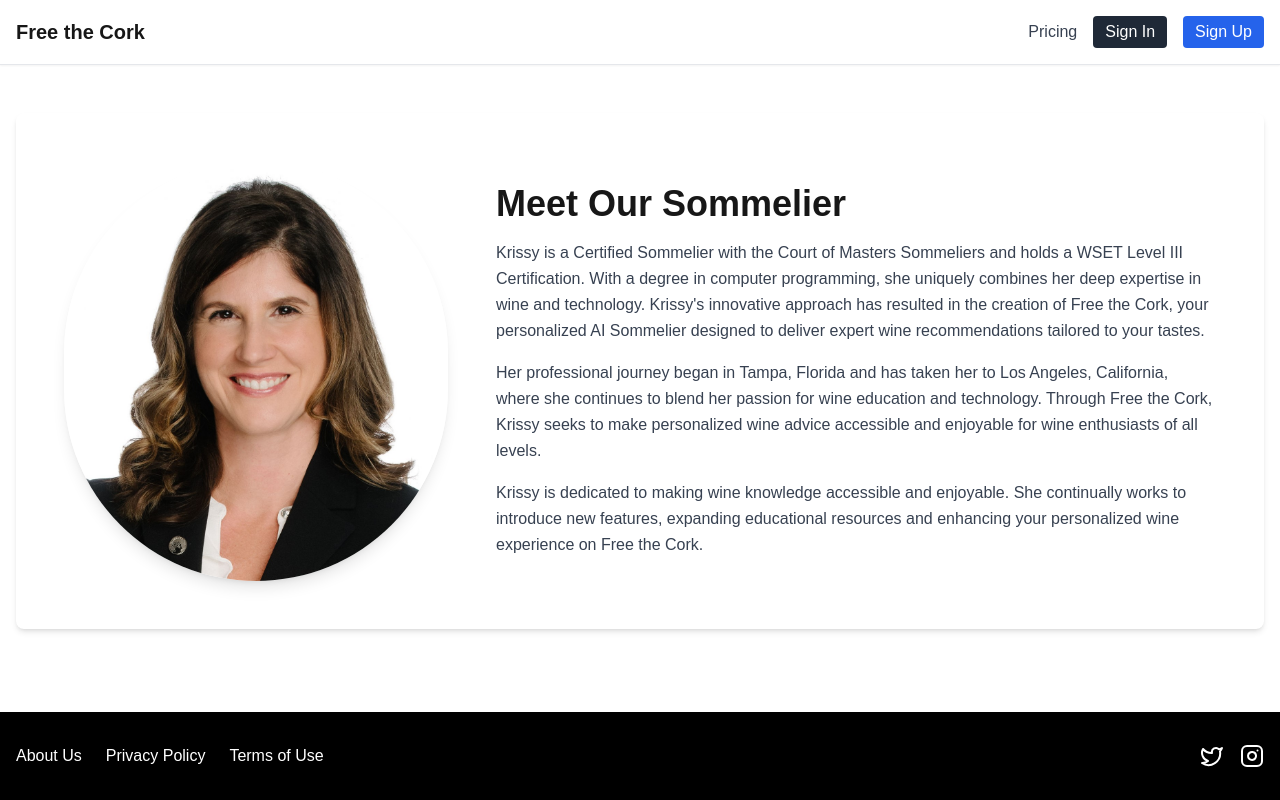
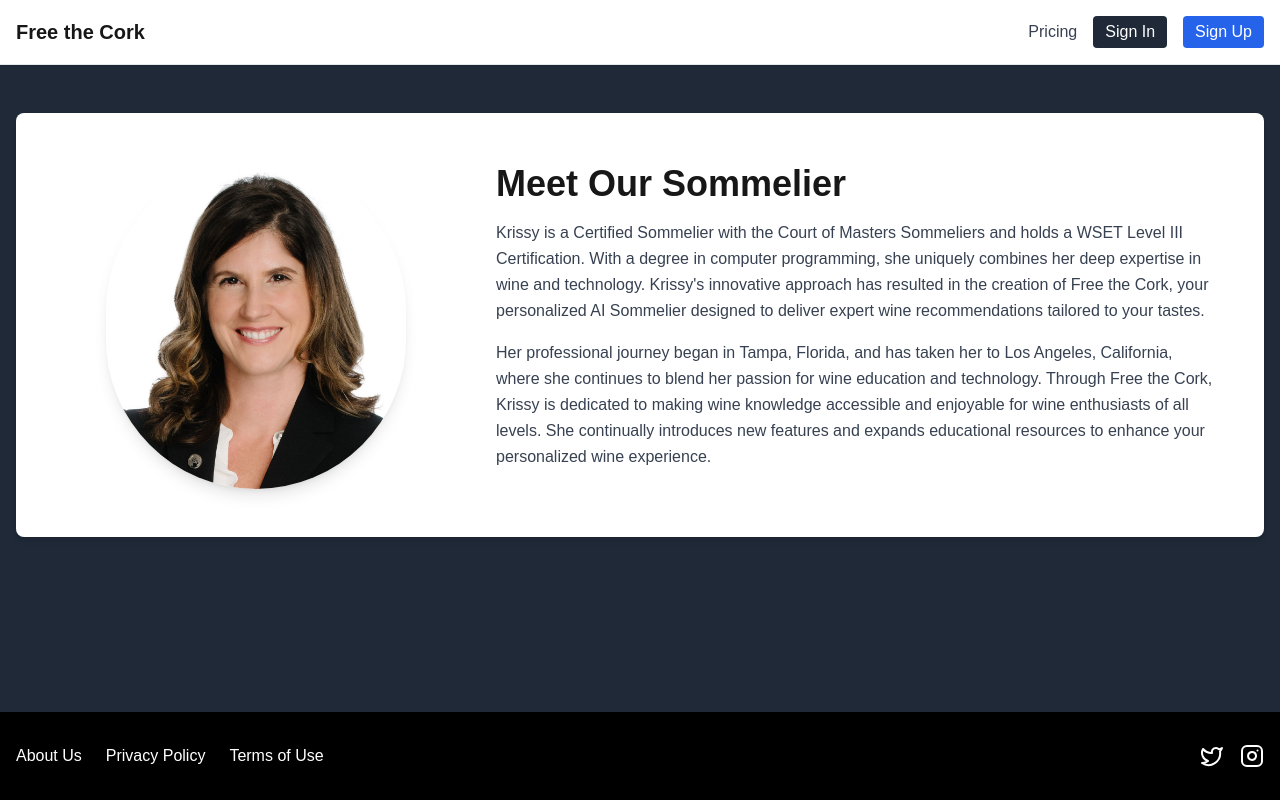
Before and after one commit to kristene1433/FreeTheCork, a Next.js app: page /about in a window 1280 px wide. Built offline with nearby package versions, Linux system fonts and the light colour scheme; no server answers.

Commit message:
style about page

```diff
--- a/pages/about.tsx
+++ b/pages/about.tsx
@@ -6,7 +6,7 @@
 
 export default function AboutUsPage() {
   return (
-    <div className="flex flex-col min-h-screen bg-gray-250">
+    <div className="flex flex-col min-h-screen bg-gray-800">
       <NavBar />
 
       <main className="flex-grow container mx-auto px-4 py-12">
@@ -15,8 +15,8 @@
             <Image
               src="/images/KrissyHeadshot.jpg"
               alt="Profile Image"
-              width={400}
-              height={400}
+              width={300}
+              height={300}
               className="rounded-full object-cover mx-auto shadow-lg"
             />
           </div>
@@ -27,10 +27,7 @@
               Krissy is a Certified Sommelier with the Court of Masters Sommeliers and holds a WSET Level III Certification. With a degree in computer programming, she uniquely combines her deep expertise in wine and technology. Krissy&apos;s innovative approach has resulted in the creation of Free the Cork, your personalized AI Sommelier designed to deliver expert wine recommendations tailored to your tastes.
             </p>
             <p className="text-gray-700 leading-relaxed mb-4">
-              Her professional journey began in Tampa, Florida and has taken her to Los Angeles, California, where she continues to blend her passion for wine education and technology. Through Free the Cork, Krissy seeks to make personalized wine advice accessible and enjoyable for wine enthusiasts of all levels.
-            </p>
-            <p className="text-gray-700 leading-relaxed">
-              Krissy is dedicated to making wine knowledge accessible and enjoyable. She continually works to introduce new features, expanding educational resources and enhancing your personalized wine experience on Free the Cork.
+              Her professional journey began in Tampa, Florida, and has taken her to Los Angeles, California, where she continues to blend her passion for wine education and technology. Through Free the Cork, Krissy is dedicated to making wine knowledge accessible and enjoyable for wine enthusiasts of all levels. She continually introduces new features and expands educational resources to enhance your personalized wine experience.
             </p>
           </div>
         </section>
```
